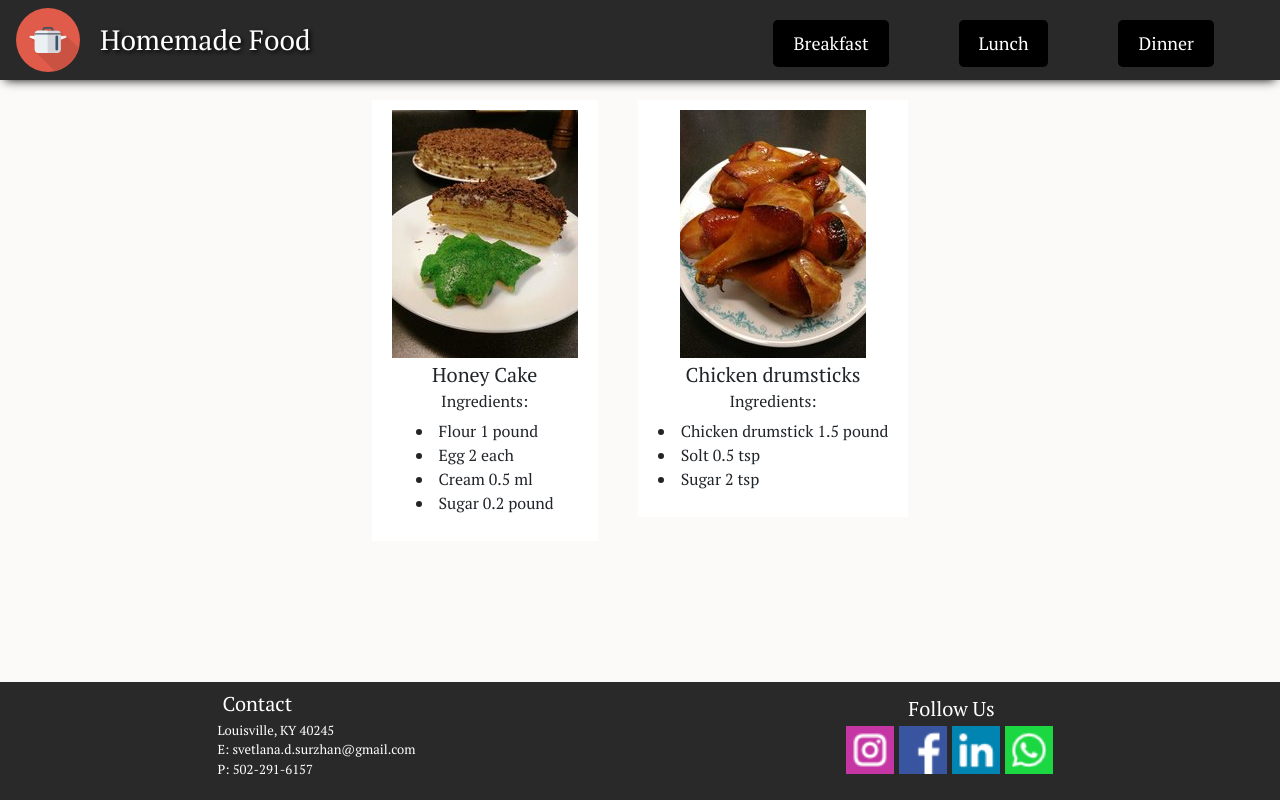
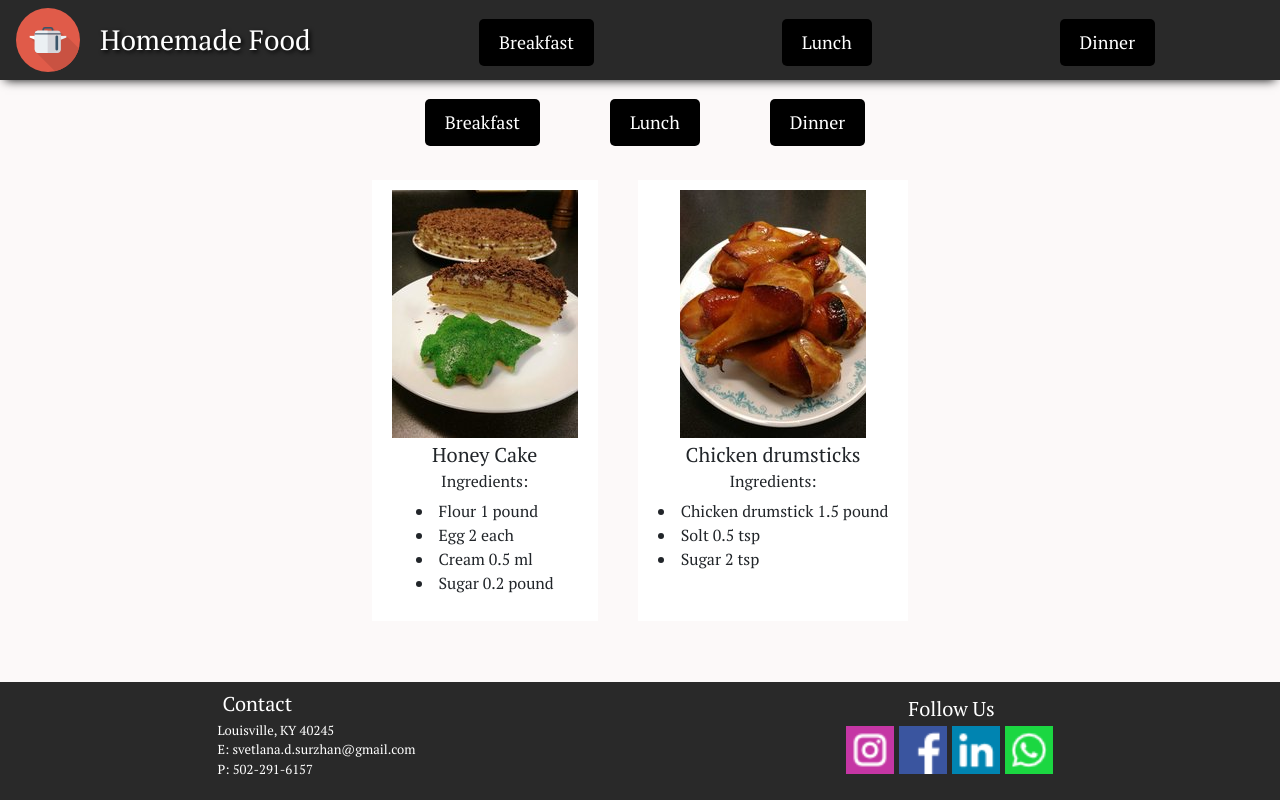
Before and after one commit to SvetlanaSurzhan/recipes-site, a React (Create React App) app in the folder ClientApp/: page / in a window 1280 px wide. Built offline with nearby package versions, Linux system fonts and the light colour scheme.

Commit message:
added GalleryButton to main content and fixed content style

```diff
--- a/ClientApp/src/components/gallery/Gallery.css
+++ b/ClientApp/src/components/gallery/Gallery.css
@@ -1,8 +1,15 @@
 .gallery-wrapper {
+    display: flex;
+    flex-direction: column;
+    flex-wrap: wrap;
+    justify-content: center;
+    align-items: center;
+    align-content: space-between;
+}
+.recipe-item{
     display: flex;
     flex-direction: row;
     flex-wrap: wrap;
+    width: 100%;
     justify-content: center;
-    align-items: baseline;
-    align-content: space-between;
 }
--- a/ClientApp/src/components/gallery/Gallery.js
+++ b/ClientApp/src/components/gallery/Gallery.js
@@ -2,6 +2,7 @@ import React, { Component } from 'react';
 import './Gallery.css';
 import Recipe from '../recipe/Recipe';
 import posts from '../recipe/recipeData';
+import GalleryButton from '../button/GalleryButton';
 
 class Gallery extends React.Component {
     constructor(props) {
@@ -13,11 +14,16 @@ class Gallery extends React.Component {
     render() {
         return (
             <div className="gallery-wrapper">
-                {this.state.posts.map((cake) => {
-                    return (
-                        <Recipe recipe={cake}/>
-                    );
-                })}
+                <div className="button-items">
+                    <GalleryButton/>
+                </div>
+                <div className="recipe-item">
+                    {this.state.posts.map((cake) => {
+                        return (
+                            <Recipe recipe={cake}/>
+                        );
+                    })}
+                </div>
             </div>
         );
     }
--- a/ClientApp/src/components/recipe/Recipe.css
+++ b/ClientApp/src/components/recipe/Recipe.css
@@ -4,7 +4,7 @@
 }
 .recipe-container{
     display: flex;
-    flex-direction: column;
+    flex-direction: row;
     justify-content: center;
     background-color: white;
     margin: 20px;
--- a/ClientApp/src/components/shell/Shell.css
+++ b/ClientApp/src/components/shell/Shell.css
@@ -1,5 +1,7 @@
+@import url('https://fonts.googleapis.com/css?family=PT+Serif|Shadows+Into+Light&display=swap');
 .wrapper {
     display: flex;
+    flex-direction: column;
     min-height: 100vh;
     flex-direction: column;
     background-color: #fcf9f9f8;
```
